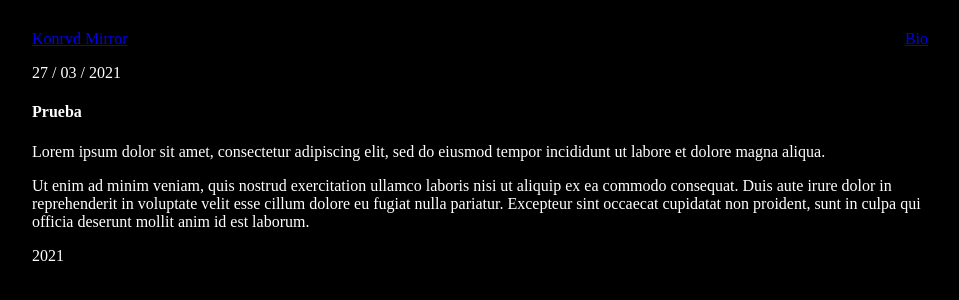
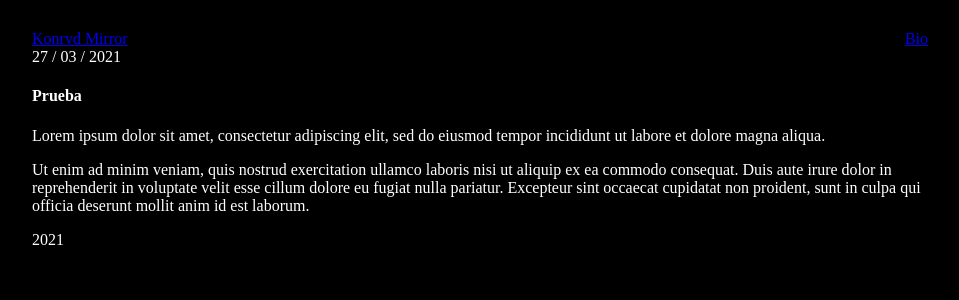
Before and after one commit to konrvd-mirror/konrvd-mirror.github.io, a Jekyll site: the page built from _posts/2014-05-05-prueba.md, in a window 1280 px wide. Shown: the top 300 px of the page, without its empty margins (160-1119 px from the left). Built offline with Jekyll 4.4.1, drawn with Linux system fonts in a browser that asks for light colours.

```diff
--- a/_layouts/post.html
+++ b/_layouts/post.html
@@ -1,8 +1,6 @@
 ---
 layout: default
 ---
-<div class="post">
-	<p class="meta">{{ page.date | date: "%d / %m / %Y" }}</p>
-	<h4>{{ page.title }}</h4>
+{{ page.date | date: "%d / %m / %Y" }}
+<h4>{{ page.title }}</h4>
 {{ content }}
-</div>
```
